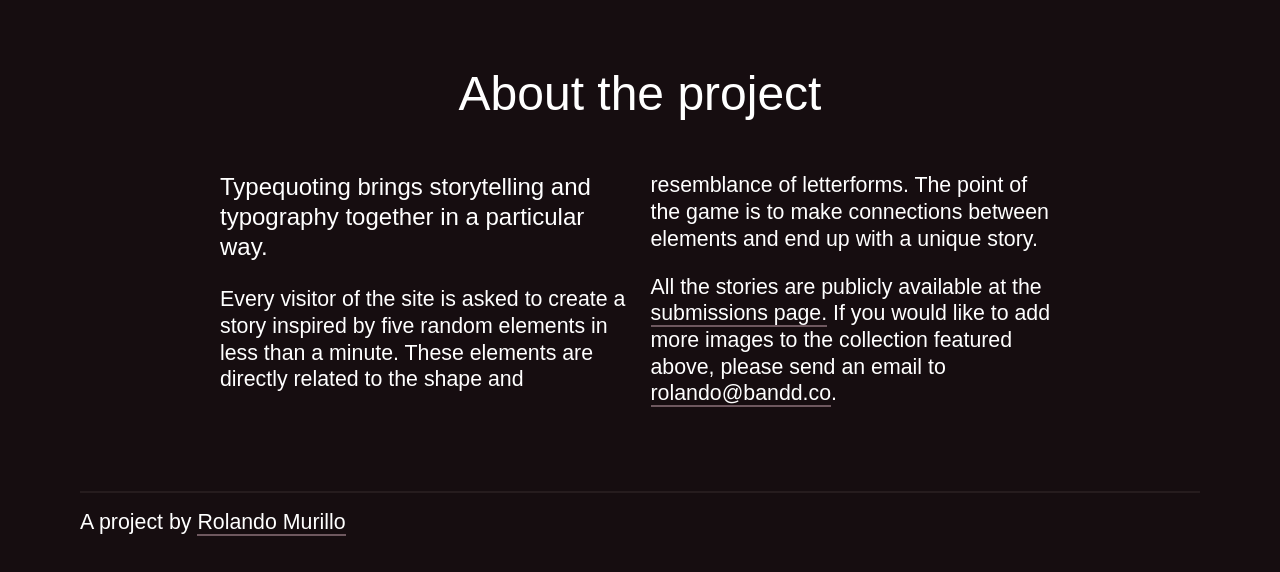
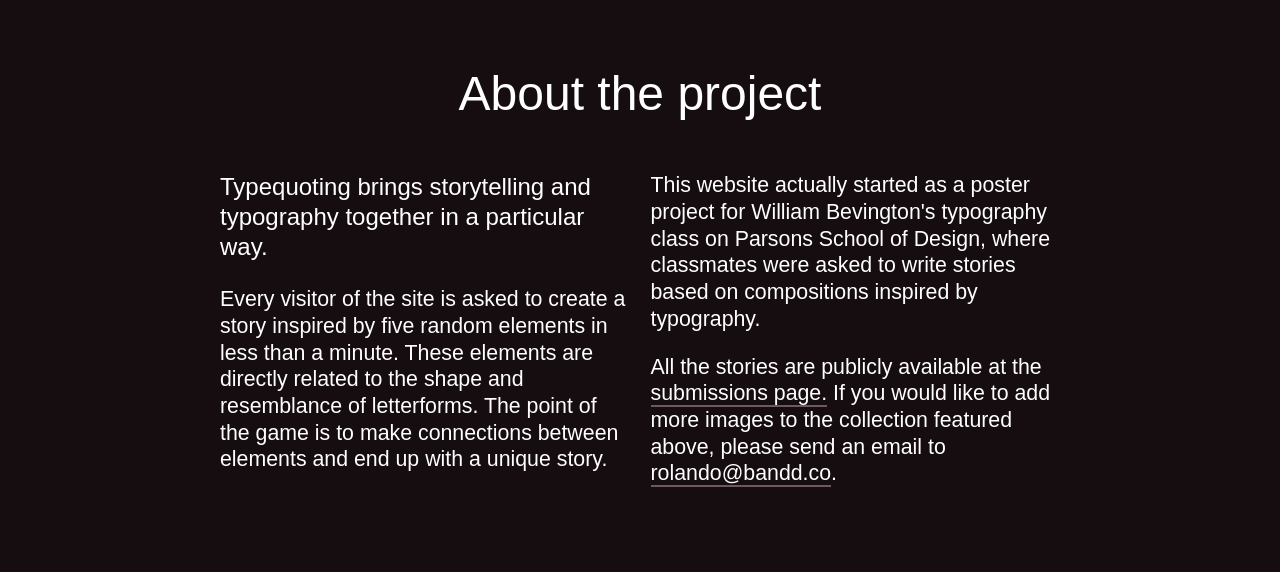
Before and after one commit to rnmp/nu-typequoting, a Django app: page /about/ in a window 1280 px wide. Shown: the part 81-653 px from the top of the page. Run offline with Django 3.2, Linux system fonts and the light colour scheme; data that the repository does not hold is empty; some libraries are stand-ins or nearby versions.

Commit message:
Copy changed in about page.

```diff
--- a/templates/about.html
+++ b/templates/about.html
@@ -19,6 +19,7 @@
     <div class="shrink-layout two-columns">
         <p class="lead">Typequoting brings storytelling and typography together in a particular way.</p>
         <p>Every visitor of the site is asked to create a story inspired by five random elements in less than a minute. These elements are directly related to the shape and resemblance of letterforms. The point of the game is to make connections between elements and end up with a unique story.</p>
+        <p>This website actually started as a poster project for William Bevington's typography class on Parsons School of Design, where classmates were asked to write stories based on compositions inspired by typography.</p>
         <p>All the stories are publicly available at the <a href="/submissions">submissions page.</a> If you would like to add more images to the collection featured above, please send an email to <a href="rolando@bandd.co">rolando@bandd.co</a>.</p>
     </div>
 
```
